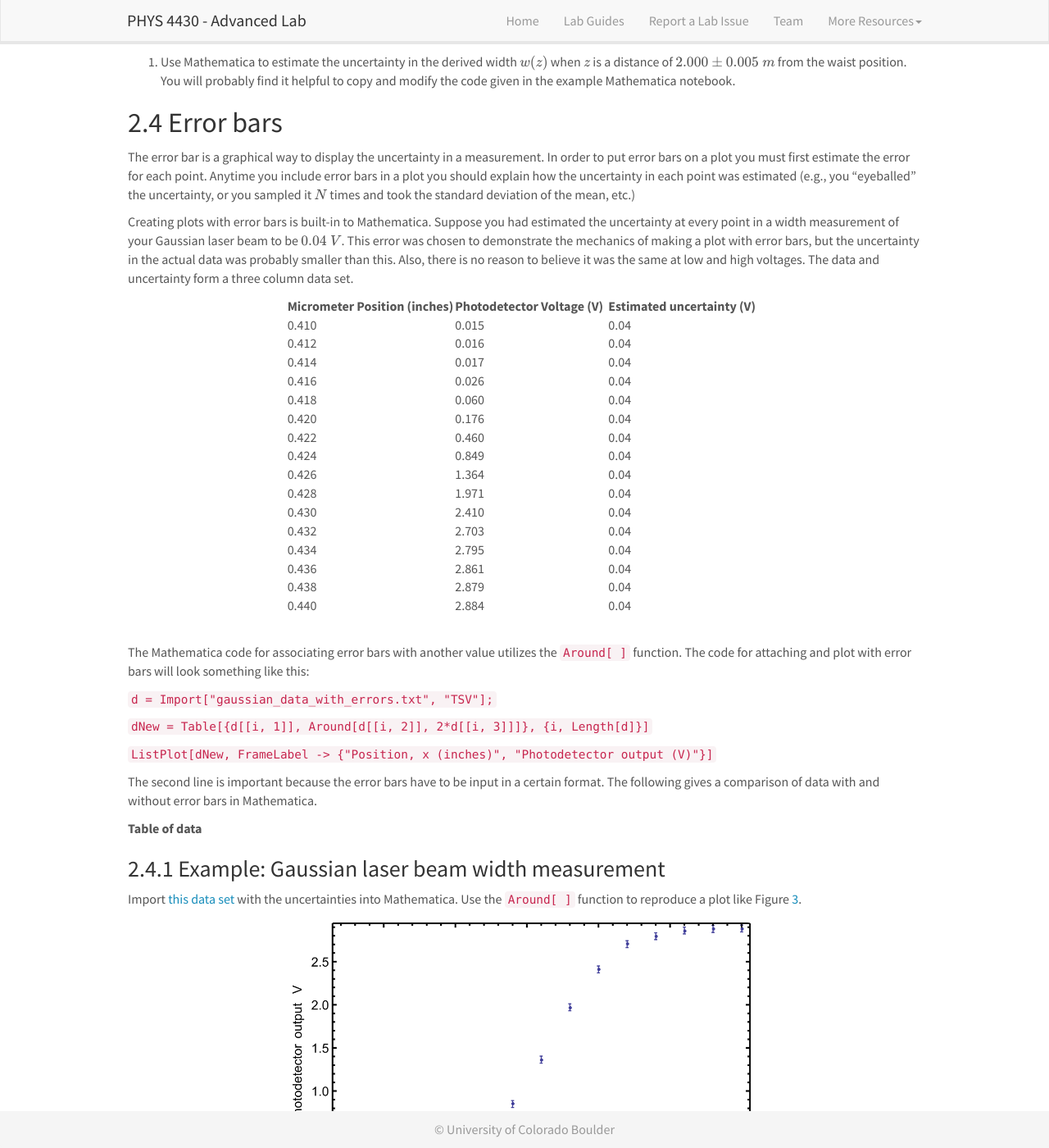
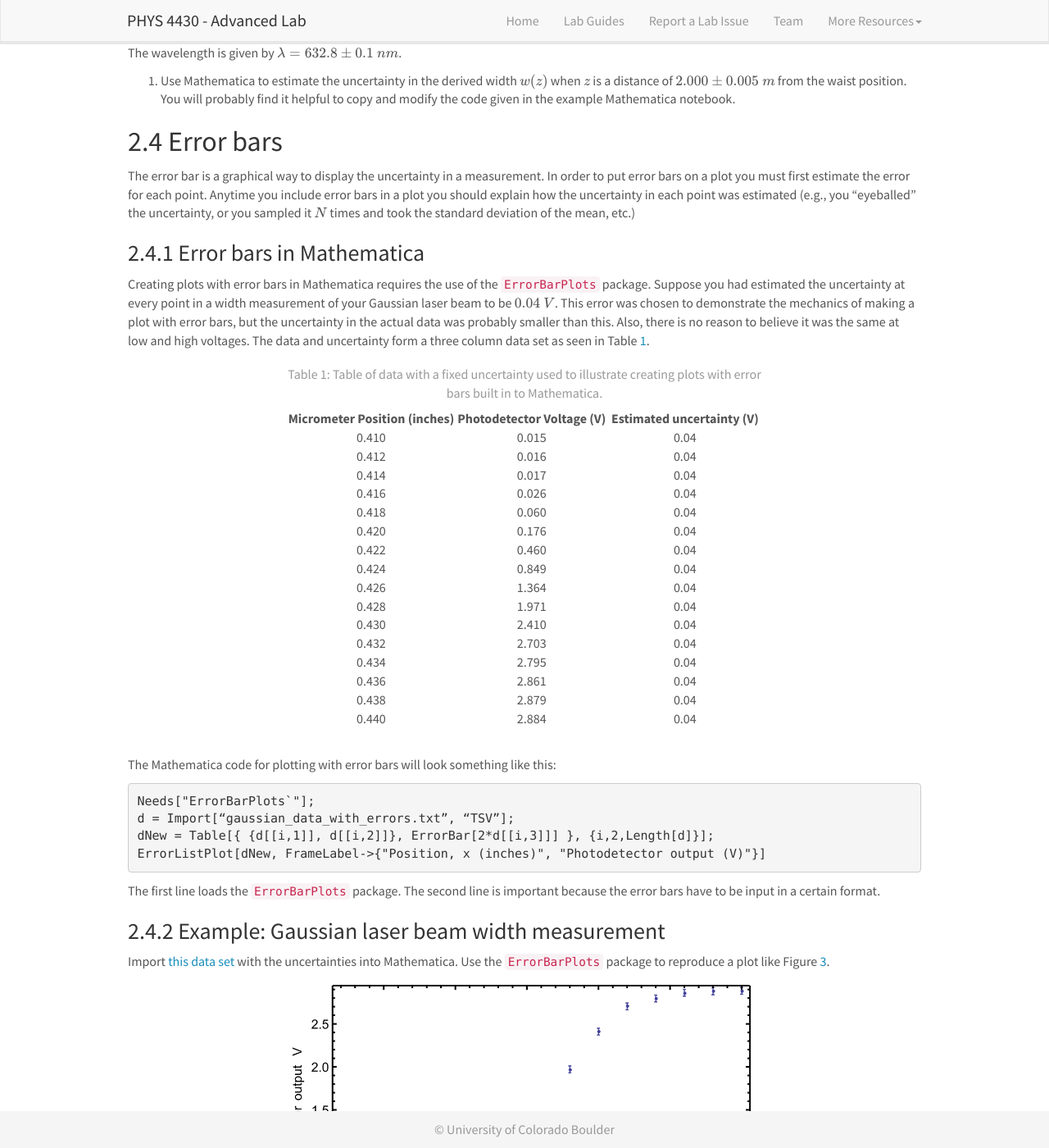
Before and after one commit to UCBoulder/PHYS-4430, a Jekyll site: the page built from _pages/gaussian-beams-3.md, in a window 1280 px wide and 1400 px high, scrolled down 4652 px. Shown: the whole window at 82% size. Built offline with Jekyll 4.4.1, drawn with Linux system fonts in a browser that asks for light colours; nearby versions of some CDN libraries; formulas are drawn with MathJax 3; some of the changed text lies outside the part shown.

Commit message:
Update error bars plot

```diff
--- a/_includes/gaussian-beams-3.html
+++ b/_includes/gaussian-beams-3.html
@@ -44,9 +44,13 @@
             <li><a href="#error-bars" id="toc-error-bars"><span
             class="toc-section-number">2.4</span> Error bars</a>
             <ul>
+            <li><a href="#error-bars-in-mathematica"
+            id="toc-error-bars-in-mathematica"><span
+            class="toc-section-number">2.4.1</span> Error bars in
+            Mathematica</a></li>
             <li><a href="#example-gaussian-laser-beam-width-measurement"
             id="toc-example-gaussian-laser-beam-width-measurement"><span
-            class="toc-section-number">2.4.1</span> Example: Gaussian
+            class="toc-section-number">2.4.2</span> Example: Gaussian
             laser beam width measurement</a></li>
             </ul></li>
             </ul></li>
@@ -366,17 +370,26 @@
          uncertainty, or you sampled it <span
          class="math inline">\(N\)</span> times and took the standard
          deviation of the mean, etc.)</p>
-         <p>Creating plots with error bars is built-in to Mathematica.
-         Suppose you had estimated the uncertainty at every point in a
-         width measurement of your Gaussian laser beam to be <span
+         <h3 data-number="2.4.1" id="error-bars-in-mathematica"><span
+         class="header-section-number">2.4.1</span> Error bars in
+         Mathematica</h3>
+         <p>Creating plots with error bars in Mathematica requires the
+         use of the <code>ErrorBarPlots</code> package. Suppose you had
+         estimated the uncertainty at every point in a width measurement
+         of your Gaussian laser beam to be <span
          class="math inline">\(0.04 \ V\)</span>. This error was chosen
          to demonstrate the mechanics of making a plot with error bars,
          but the uncertainty in the actual data was probably smaller
          than this. Also, there is no reason to believe it was the same
          at low and high voltages. The data and uncertainty form a three
-         column data set.</p>
+         column data set as seen in Table <a
+         href="#tbl:example-data">1</a>.</p>
          <center>
-         <table>
+         <div id="tbl:example-data" class="tablenos">
+         <table id="tbl:example-data">
+         <caption><span>Table 1:</span> Table of data with a fixed
+         uncertainty used to illustrate creating plots with error bars
+         built in to Mathematica. </caption>
          <colgroup>
          <col style="width: 35%" />
          <col style="width: 32%" />
@@ -384,116 +397,116 @@
          </colgroup>
          <thead>
          <tr class="header">
-         <th>Micrometer Position (inches)</th>
-         <th>Photodetector Voltage (V)</th>
-         <th>Estimated uncertainty (V)</th>
+         <th style="text-align: center;">Micrometer Position
+         (inches)</th>
+         <th style="text-align: center;">Photodetector Voltage (V)</th>
+         <th style="text-align: center;">Estimated uncertainty (V)</th>
          </tr>
          </thead>
          <tbody>
          <tr class="odd">
-         <td>0.410</td>
-         <td>0.015</td>
-         <td>0.04</td>
+         <td style="text-align: center;">0.410</td>
+         <td style="text-align: center;">0.015</td>
+         <td style="text-align: center;">0.04</td>
          </tr>
          <tr class="even">
-         <td>0.412</td>
-         <td>0.016</td>
-         <td>0.04</td>
+         <td style="text-align: center;">0.412</td>
+         <td style="text-align: center;">0.016</td>
+         <td style="text-align: center;">0.04</td>
          </tr>
          <tr class="odd">
-         <td>0.414</td>
-         <td>0.017</td>
-         <td>0.04</td>
+         <td style="text-align: center;">0.414</td>
+         <td style="text-align: center;">0.017</td>
+         <td style="text-align: center;">0.04</td>
          </tr>
          <tr class="even">
-         <td>0.416</td>
-         <td>0.026</td>
-         <td>0.04</td>
+         <td style="text-align: center;">0.416</td>
+         <td style="text-align: center;">0.026</td>
+         <td style="text-align: center;">0.04</td>
          </tr>
          <tr class="odd">
-         <td>0.418</td>
-         <td>0.060</td>
-         <td>0.04</td>
+         <td style="text-align: center;">0.418</td>
+         <td style="text-align: center;">0.060</td>
+         <td style="text-align: center;">0.04</td>
          </tr>
          <tr class="even">
-         <td>0.420</td>
-         <td>0.176</td>
-         <td>0.04</td>
+         <td style="text-align: center;">0.420</td>
+         <td style="text-align: center;">0.176</td>
+         <td style="text-align: center;">0.04</td>
          </tr>
          <tr class="odd">
-         <td>0.422</td>
-         <td>0.460</td>
-         <td>0.04</td>
+         <td style="text-align: center;">0.422</td>
+         <td style="text-align: center;">0.460</td>
+         <td style="text-align: center;">0.04</td>
          </tr>
          <tr class="even">
-         <td>0.424</td>
-         <td>0.849</td>
-         <td>0.04</td>
+         <td style="text-align: center;">0.424</td>
+         <td style="text-align: center;">0.849</td>
+         <td style="text-align: center;">0.04</td>
          </tr>
          <tr class="odd">
-         <td>0.426</td>
-         <td>1.364</td>
-         <td>0.04</td>
+         <td style="text-align: center;">0.426</td>
+         <td style="text-align: center;">1.364</td>
+         <td style="text-align: center;">0.04</td>
          </tr>
          <tr class="even">
-         <td>0.428</td>
-         <td>1.971</td>
-         <td>0.04</td>
+         <td style="text-align: center;">0.428</td>
+         <td style="text-align: center;">1.971</td>
+         <td style="text-align: center;">0.04</td>
          </tr>
          <tr class="odd">
-         <td>0.430</td>
-         <td>2.410</td>
-         <td>0.04</td>
+         <td style="text-align: center;">0.430</td>
+         <td style="text-align: center;">2.410</td>
+         <td style="text-align: center;">0.04</td>
          </tr>
          <tr class="even">
-         <td>0.432</td>
-         <td>2.703</td>
-         <td>0.04</td>
+         <td style="text-align: center;">0.432</td>
+         <td style="text-align: center;">2.703</td>
+         <td style="text-align: center;">0.04</td>
          </tr>
          <tr class="odd">
-         <td>0.434</td>
-         <td>2.795</td>
-         <td>0.04</td>
+         <td style="text-align: center;">0.434</td>
+         <td style="text-align: center;">2.795</td>
+         <td style="text-align: center;">0.04</td>
          </tr>
          <tr class="even">
-         <td>0.436</td>
-         <td>2.861</td>
-         <td>0.04</td>
+         <td style="text-align: center;">0.436</td>
+         <td style="text-align: center;">2.861</td>
+         <td style="text-align: center;">0.04</td>
          </tr>
          <tr class="odd">
-         <td>0.438</td>
-         <td>2.879</td>
-         <td>0.04</td>
+         <td style="text-align: center;">0.438</td>
+         <td style="text-align: center;">2.879</td>
+         <td style="text-align: center;">0.04</td>
          </tr>
          <tr class="even">
-         <td>0.440</td>
-         <td>2.884</td>
-         <td>0.04</td>
+         <td style="text-align: center;">0.440</td>
+         <td style="text-align: center;">2.884</td>
+         <td style="text-align: center;">0.04</td>
          </tr>
          </tbody>
          </table>
+         </div>
          </center>
          <p><br></p>
-         <p>The Mathematica code for associating error bars with another
-         value utilizes the <code>Around[ ]</code> function. The code
-         for attaching and plot with error bars will look something like
-         this:</p>
-         <p><code>d = Import["gaussian_data_with_errors.txt", "TSV"];</code></p>
-         <p><code>dNew = Table[{d[[i, 1]], Around[d[[i, 2]], 2*d[[i, 3]]]}, {i, Length[d]}]</code></p>
-         <p><code>ListPlot[dNew, FrameLabel -&gt; {"Position, x (inches)", "Photodetector output (V)"}]</code></p>
-         <p>The second line is important because the error bars have to
-         be input in a certain format. The following gives a comparison
-         of data with and without error bars in Mathematica.</p>
-         <p><strong>Table of data</strong></p>
-         <h3 data-number="2.4.1"
+         <p>The Mathematica code for plotting with error bars will look
+         something like this:</p>
+         <pre><code>Needs[&quot;ErrorBarPlots`&quot;];
+d = Import[“gaussian_data_with_errors.txt”, “TSV”];
+dNew = Table[{ {d[[i,1]], d[[i,2]]}, ErrorBar[2*d[[i,3]]] }, {i,2,Length[d]}];
+ErrorListPlot[dNew, FrameLabel-&gt;{&quot;Position, x (inches)&quot;, &quot;Photodetector output (V)&quot;}]</code></pre>
+         <p>The first line loads the <code>ErrorBarPlots</code> package.
+         The second line is important because the error bars have to be
+         input in a certain format.</p>
+         <h3 data-number="2.4.2"
          id="example-gaussian-laser-beam-width-measurement"><span
-         class="header-section-number">2.4.1</span> Example: Gaussian
+         class="header-section-number">2.4.2</span> Example: Gaussian
          laser beam width measurement</h3>
          <p>Import <a
          href="../resources/Gaussian-Laser-Beams/gaussian_data_with_errors.txt">this
          data set</a> with the uncertainties into Mathematica. Use the
-         <code>Around[ ]</code> function to reproduce a plot like Figure
-         <a href="#fig:gauss-example">3</a>.</p>
+         <code>ErrorBarPlots</code> package to reproduce a plot like
+         Figure <a href="#fig:gauss-example">3</a>.</p>
          <div id="fig:gauss-example" class="fignos">
          <figure>
          <img src="../resources/Gaussian-Laser-Beams/gauss-example.png"
--- a/css/main.scss
+++ b/css/main.scss
@@ -27,6 +27,11 @@ figcaption {
     margin-top: -20px;
     margin-bottom: 20px;
 }
+
+caption {
+    text-align:center;
+}
+
 
 .MathJax_Display, .MJXc-display, .MathJax_SVG_Display {
     overflow-x: auto;
```
Also changed, not shown: raw-content/gaussian-beams-3-raw.md (+31 -28 lines).
